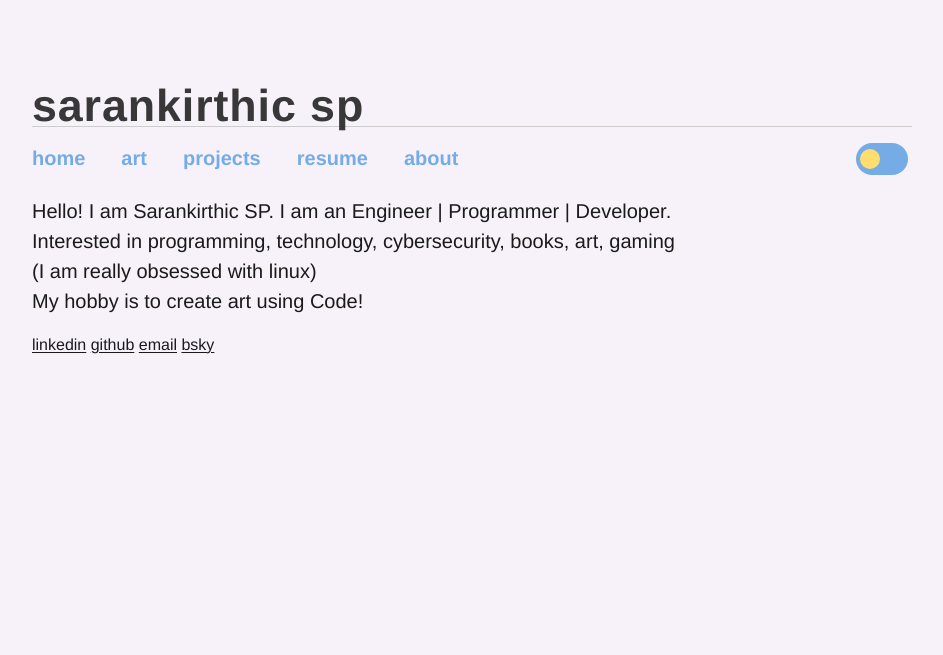
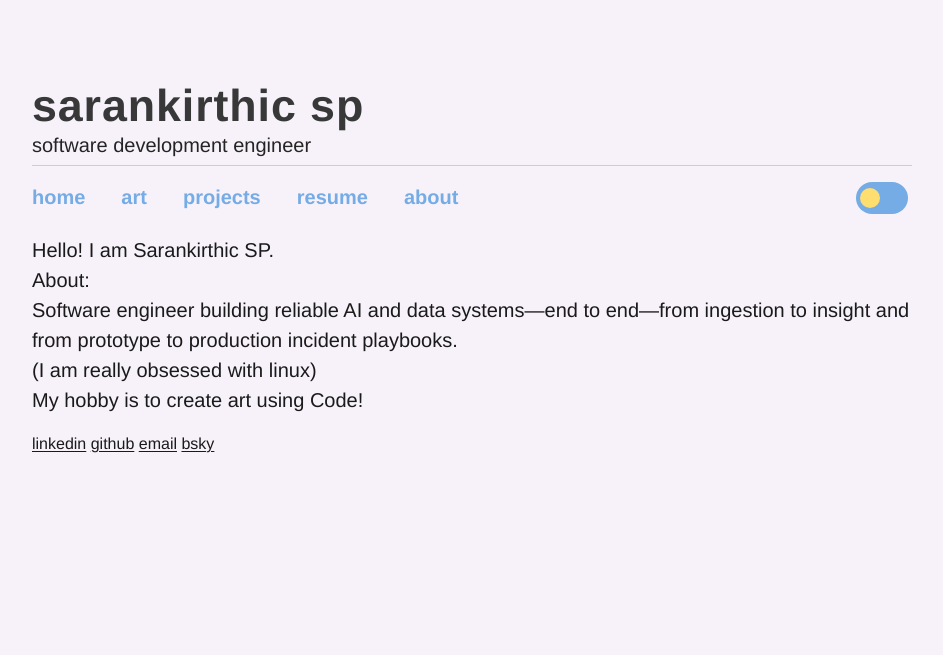
Before and after one commit to sarankirthic/sarankirthic.github.io, a Flask app: page / in a window 1280 px wide. Shown: the top 655 px of the page, without its empty margins (176-1119 px from the left). Run offline with Flask 3, Linux system fonts and the light colour scheme.

Commit message:
started updating content

```diff
--- a/templates/base.html
+++ b/templates/base.html
@@ -13,6 +13,7 @@
     <div class="container">
         <div class="site-name">
             <div class="sarankirthic"><a href="{{ url_for('home') }}">sarankirthic sp</a></div>
+            <div style="font-size: 20px; padding: 0; margin:0;">software development engineer</div>
         </div>
         <header>
             <input type="checkbox" id="nav-toggle" class="nav-toggle" />
--- a/templates/home.html
+++ b/templates/home.html
@@ -3,9 +3,11 @@
 {% block content %}
     <div style="display:flex; padding-right:0;">
         <p style="display:flex; padding-right:0; margin-top: 0">
-        Hello! I am Sarankirthic SP. I am an Engineer | Programmer | Developer.
+        Hello! I am Sarankirthic SP.
         <br>
-        Interested in programming, technology, cybersecurity, books, art, gaming
+        About:
+        <br>
+        Software engineer building reliable AI and data systems—end to end—from ingestion to insight and from prototype to production incident playbooks.
         <br>
         (I am really obsessed with linux)
         <br>
```
